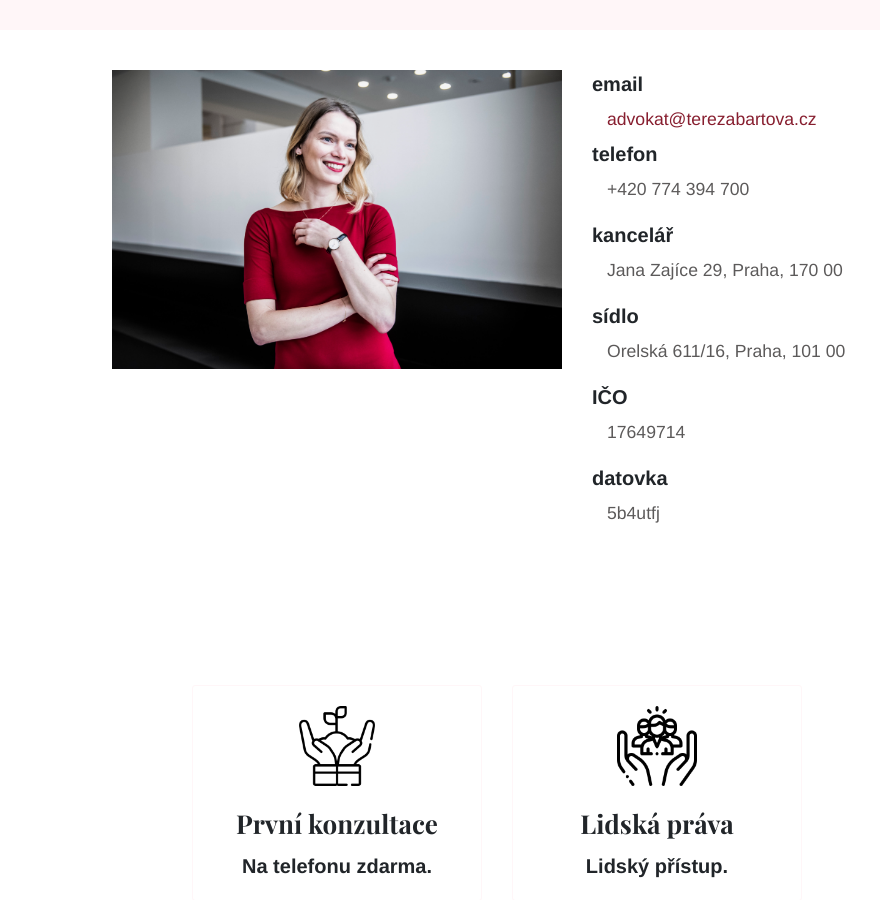
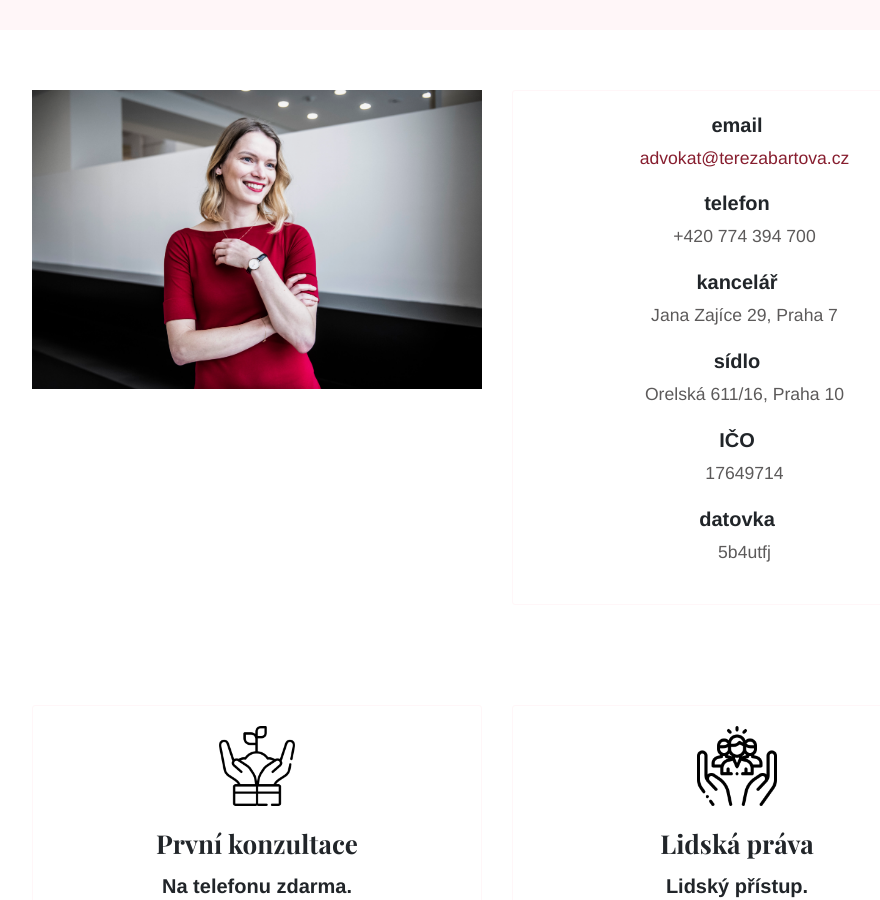
Before and after one commit to terezabartova/terezabartova.github.io, a Jekyll site: the page built from index.md, in a window 1280 px wide and 900 px high, scrolled down 2853 px. Shown: the whole window, without its empty margins (143-1023 px from the left). Built offline with Jekyll 4.4.1, drawn with Linux system fonts in a browser that asks for light colours.

Commit message:
contact - final touches

```diff
--- a/_layouts/home.html
+++ b/_layouts/home.html
@@ -31,52 +31,36 @@ bodyClass: "page-home"
 </div>
 
 {% if page.footer_image %}
-<div class="intro">
+<div class="strip">
   <div class="container justify-content-center">
     <div class="row justify-content-center">
-      <div class="col-12 col-md-6 col-lg-6 order-md-1 order-xs-1 position-relative">
-        <img alt="{{ page.title }}" class="img-fluid rounded mx-auto d-block home-image{% if page.intro_image_hide_on_mobile %} intro-image-hide-mobile{% endif %}" src="{{ page.footer_image | relURL }}" />
+      <div class="col-12 col-md-6 pt-6 order-md-1 order-xs-1 position-relative">
+        <img alt="{{ page.title }}" class="img-fluid rounded mx-auto d-block footer-image{% if page.intro_image_hide_on_mobile %} intro-image-hide-mobile{% endif %}" src="{{ page.footer_image | relURL }}" />
       </div>
-      <div class="col-12 col-md-6 col-lg-4 order-md-2 order-xs-2">
-        <div class="list-group">
+      <div class="col-12 col-md-6 pt-md-6 order-md-2 order-xs-2">
+        <div class="feature">
           <div>
-            <div class="d-flex w-100 justify-content-between">
-              <h3 class="mb-1">email</h3>
-            </div>
-            <p class="mb-1">
-              <a href="mailto:{{ site.data.contact.email }}">
-                {{ site.data.contact.email }}
-              </a>
-            </p>
+            <h3>email</h3>
+            <p><a href="mailto:{{ site.data.contact.email }}">{{ site.data.contact.email }}</a></p>
           </div>
           <div>
-            <div class="d-flex w-100 justify-content-between">
-              <h3 class="mb-1">telefon</h3>
-            </div>
+            <h3>telefon</h3>
             <p class="user-select-all">+420 774 394 700</p>
           </div>
           <div>
-            <div class="d-flex w-100 justify-content-between">
-              <h3 class="mb-1">kancelář</h3>
-            </div>
-            <p class="user-select-all">Jana Zajíce 29, Praha, 170 00</p>
+            <h3>kancelář</h3>
+            <p class="user-select-all">Jana Zajíce 29, Praha 7</p>
           </div>
           <div>
-            <div class="d-flex w-100 justify-content-between">
-              <h3 class="mb-1">sídlo</h3>
-            </div>
-            <p class="user-select-all">Orelská 611/16, Praha, 101 00</p>
+            <h3>sídlo</h3>
+            <p class="user-select-all">Orelská 611/16, Praha 10</p>
           </div>
           <div>
-            <div class="d-flex w-100 justify-content-between">
-              <h3 class="mb-1">IČO</h3>
-            </div>
+            <h3>IČO</h3>
             <p class="user-select-all">17649714</p>
           </div>
           <div>
-            <div class="d-flex w-100 justify-content-between">
-              <h3 class="mb-1">datovka</h3>
-            </div>
+            <h3>datovka</h3>
             <p class="user-select-all">5b4utfj</p>
           </div>
         </div>
@@ -93,7 +77,7 @@ bodyClass: "page-home"
     <div class="row justify-content-center">
 
       {% for feature in site.data.features %}
-      <div class="col-12 col-md-6 col-lg-4 mb-2">
+      <div class="col-6">
         <div class="feature">
           {% if feature.image %}
           <div class="feature-image"><img alt="{{ feature.title }} logo" src="{{ feature.image.url | relative_url }}" width="{{ feature.image.width }}" height="{{ feature.image.height }}" /></div>
```
